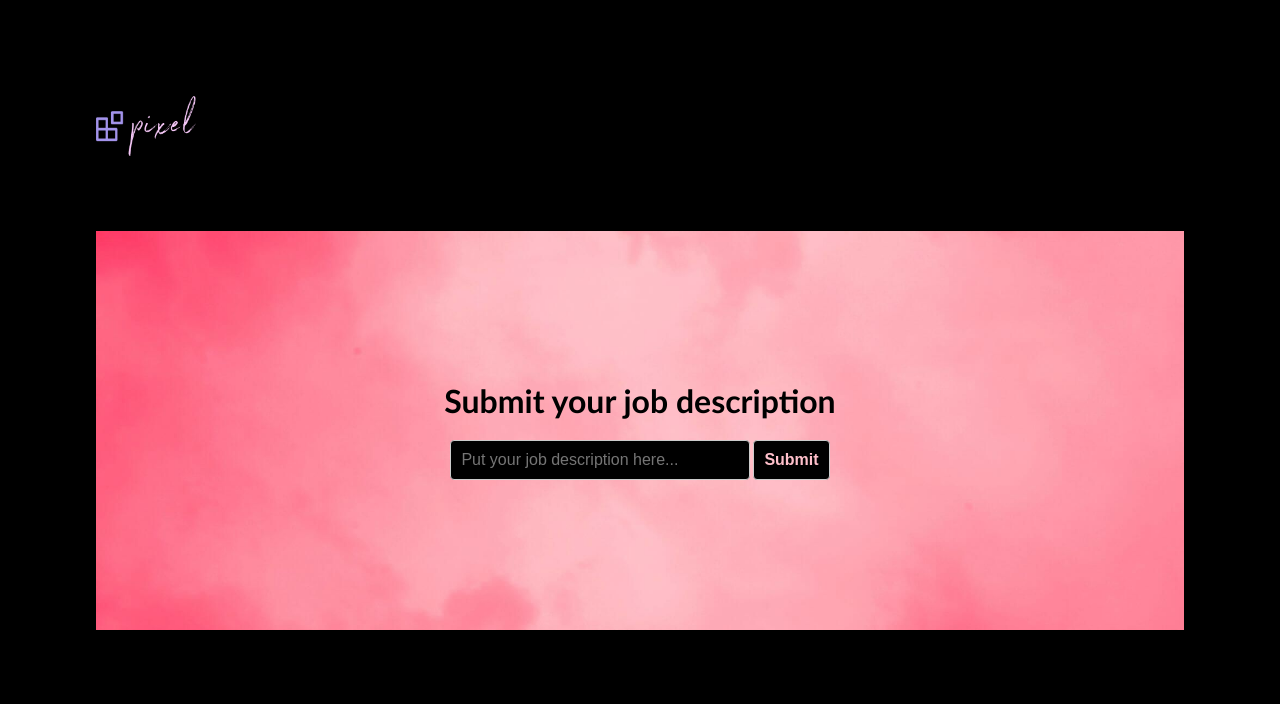
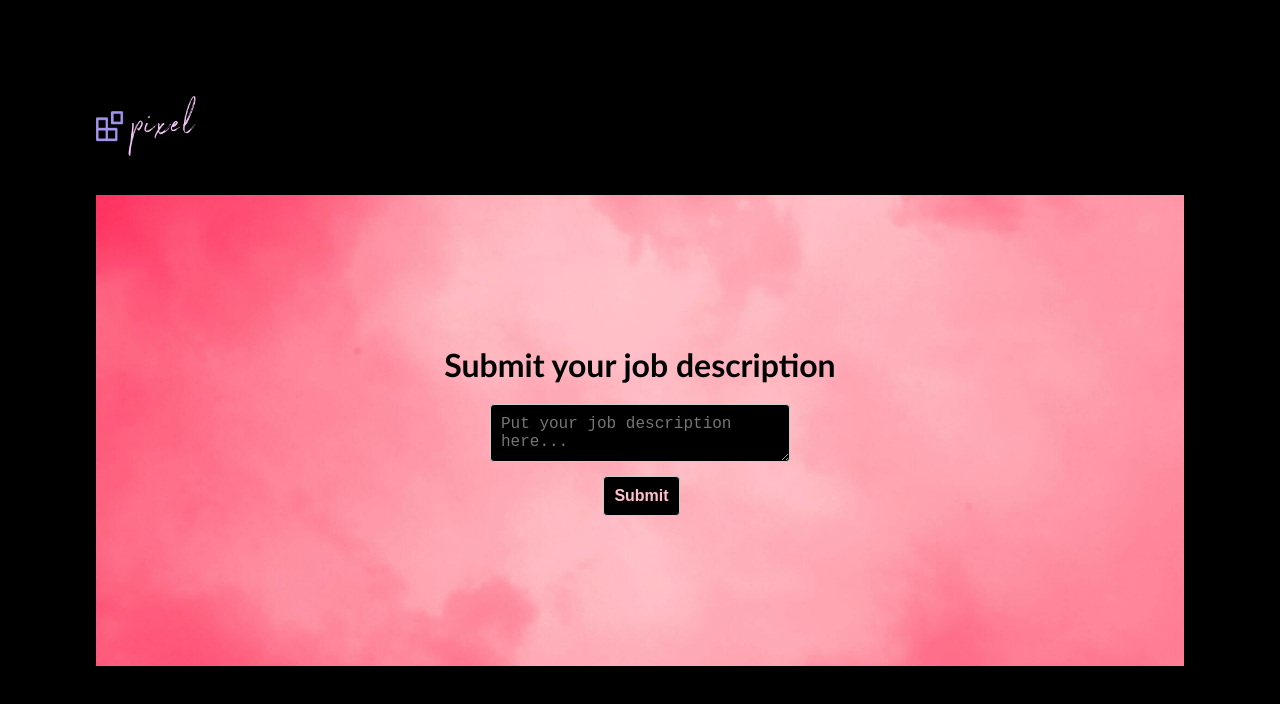
Before and after one commit to 0rnella/shesharp-hackathon, a Next.js app: page /form in a window 1280 px wide. Shown: the top 704 px of the page. Built offline with nearby package versions, Linux system fonts and the light colour scheme.

Commit message:
last styling

```diff
--- a/src/pages/form.js
+++ b/src/pages/form.js
@@ -70,7 +70,7 @@ export default function PageWithJSbasedForm() {
           <div className={styles.banner}>
             <h1>Submit your job description</h1>
             <form onSubmit={handleSubmit}>
-              <input
+              <textarea
                 type="text"
                 id="description"
                 name="description"
@@ -78,8 +78,8 @@ export default function PageWithJSbasedForm() {
                 className={styles["input-box"]}
                 required
               />
-
-              <button type="submit" className={styles["submit-btn"]}>
+              <br/>
+              <button type="submit" className={styles["submit-btn"]} style={{marginTop: '10px'}}>
                 Submit
               </button>
             </form>
```
